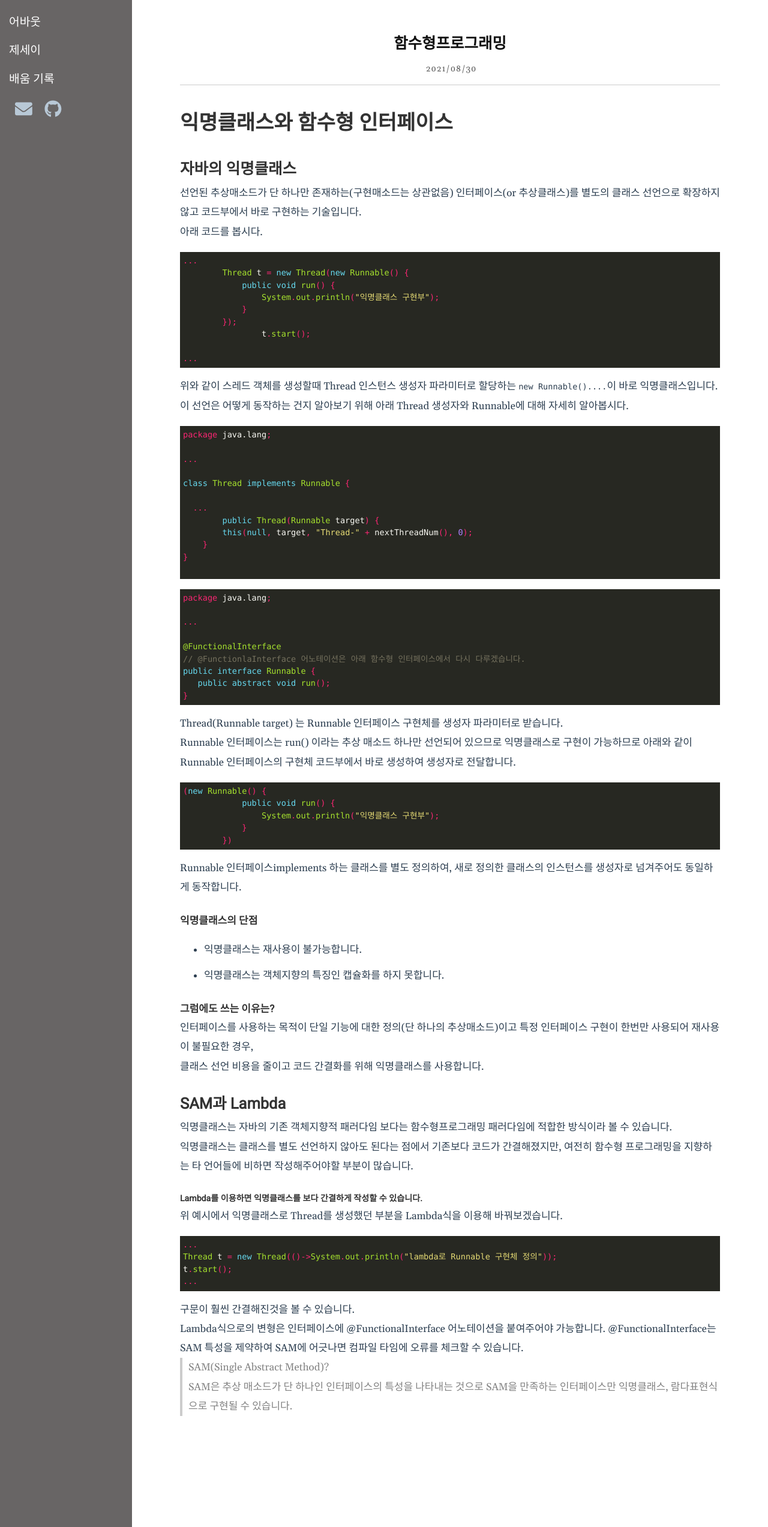
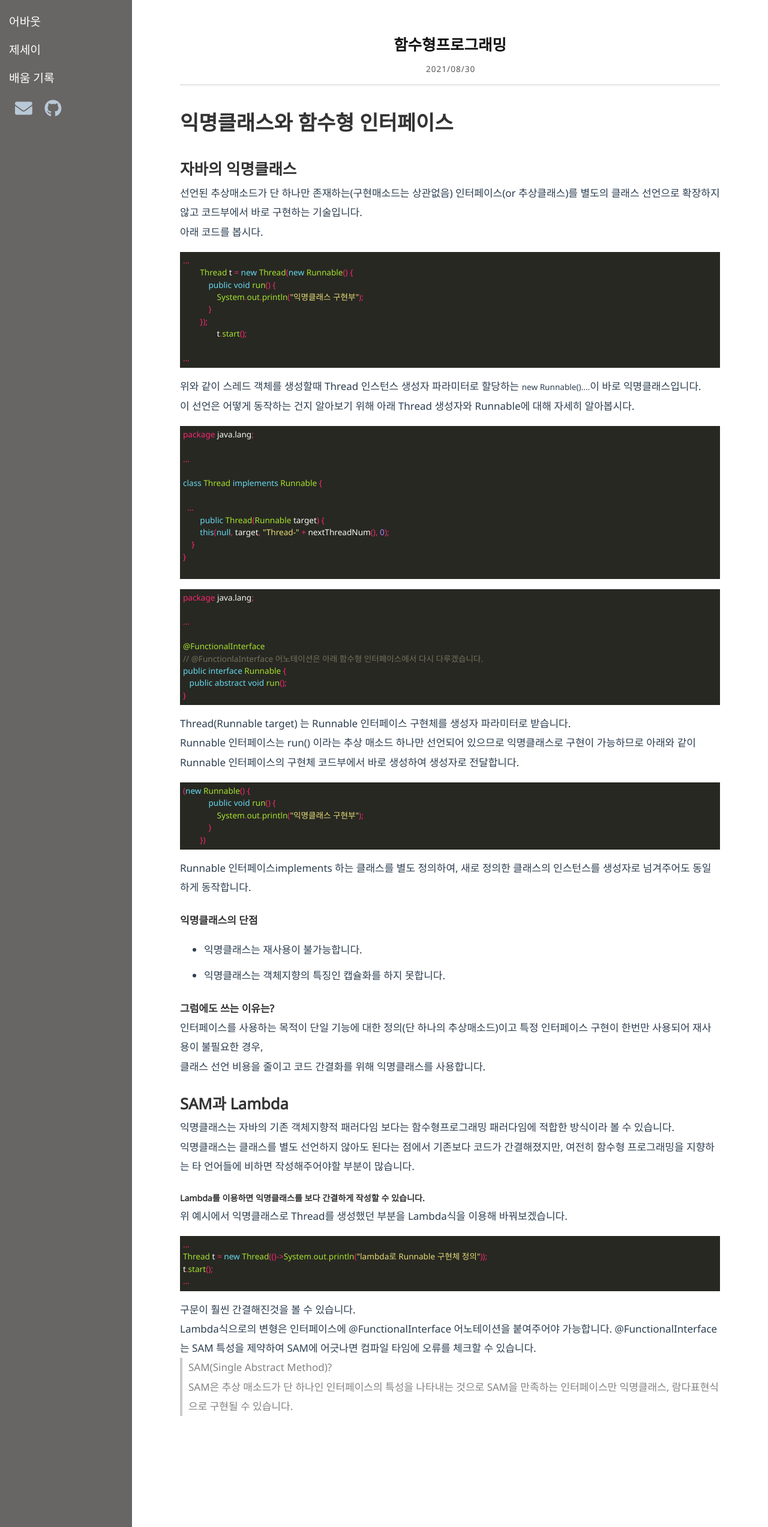
Before and after one commit to jerry92k/jerry92k.github.io, a Jekyll site: the page built from _posts/java/2021-08-30-함수형프로그래밍.md, in a window 1280 px wide. Shown: the whole page at 60% size. Built offline with Jekyll 4.4.1, drawn with Linux system fonts in a browser that asks for light colours; nearby versions of some CDN libraries; comment, search, counter and statistics services are not loaded.

Commit message:
font 변경

```diff
--- a/public/css/style.css
+++ b/public/css/style.css
@@ -29,8 +29,8 @@
   --breakpoint-md: 768px;
   --breakpoint-lg: 992px;
   --breakpoint-xl: 1200px;
-  --font-family-sans-serif: "Roboto", "Nanum Gothic";
-  --font-family-serif: "Nanum Myeongjo";
+  --font-family-sans-serif: "Noto Sans";
+  --font-family-serif: "Noto Sans";
 }
 
 * {
@@ -49,7 +49,7 @@ body {
 	height: 100%;
 	margin: 0;
 	padding: 0;
-	font-family: 'Gelasio', 'Nanum Myeongjo', serif;
+	font-family: 'Noto Sans', serif;
 	color: #2c3e50;
 }
 
@@ -80,7 +80,7 @@ pre {
 }
 
 code {
-	font-family: "Menlo", "Consolas", monospace;
+	font-family: "Noto Sans", monospace;
 	font-size: 0.8em;
 	margin: 0px;
 }
@@ -252,7 +252,7 @@ article h3,
 article h4,
 article h5,
 article h6 {
-	font-family: "Roboto", "Nanum Gothic";
+	font-family: "Noto Sans";
 	color: #333;
   	margin-bottom: 0;
 }
@@ -303,14 +303,14 @@ header.home {
 
 footer {
 	padding-top: 15px;
-	font-family: 'Ubuntu';
+	font-family: 'Noto Sans';
 }
 
 .sidebar-footer {
 	margin-top: 80px;
 	font-size: 0.75em;
 	font-weight: lighter;
-	font-family: "Roboto";
+	font-family: "Noto Sans";
 	line-height: 1.5;
 }
 
```
